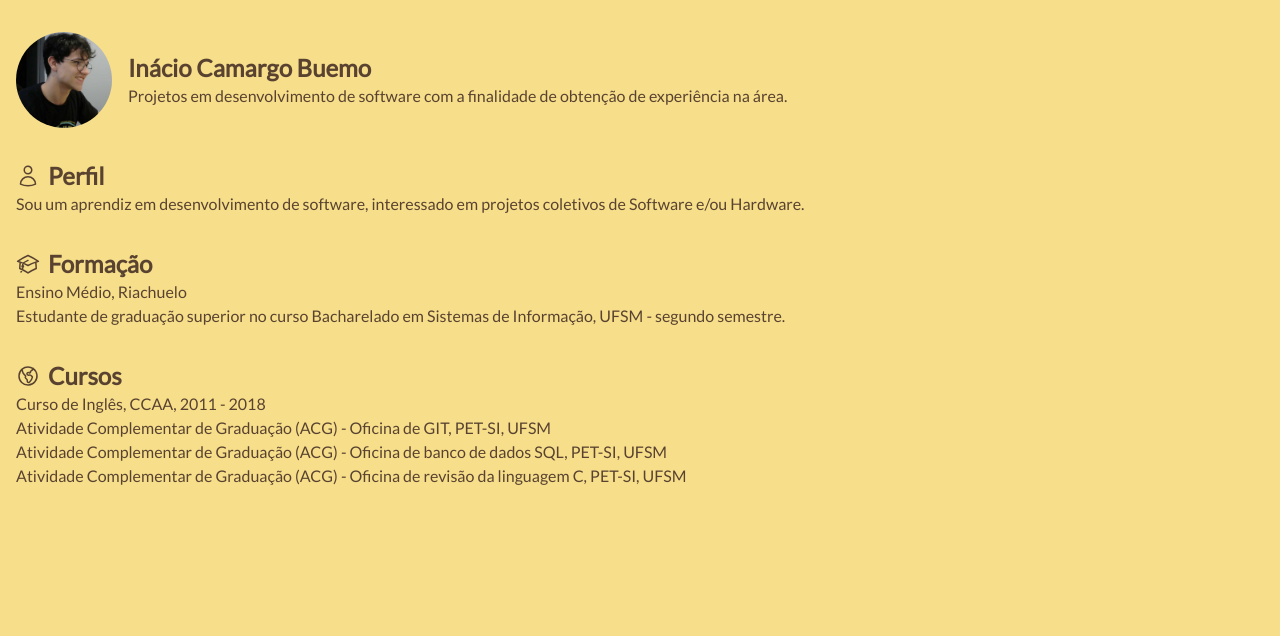
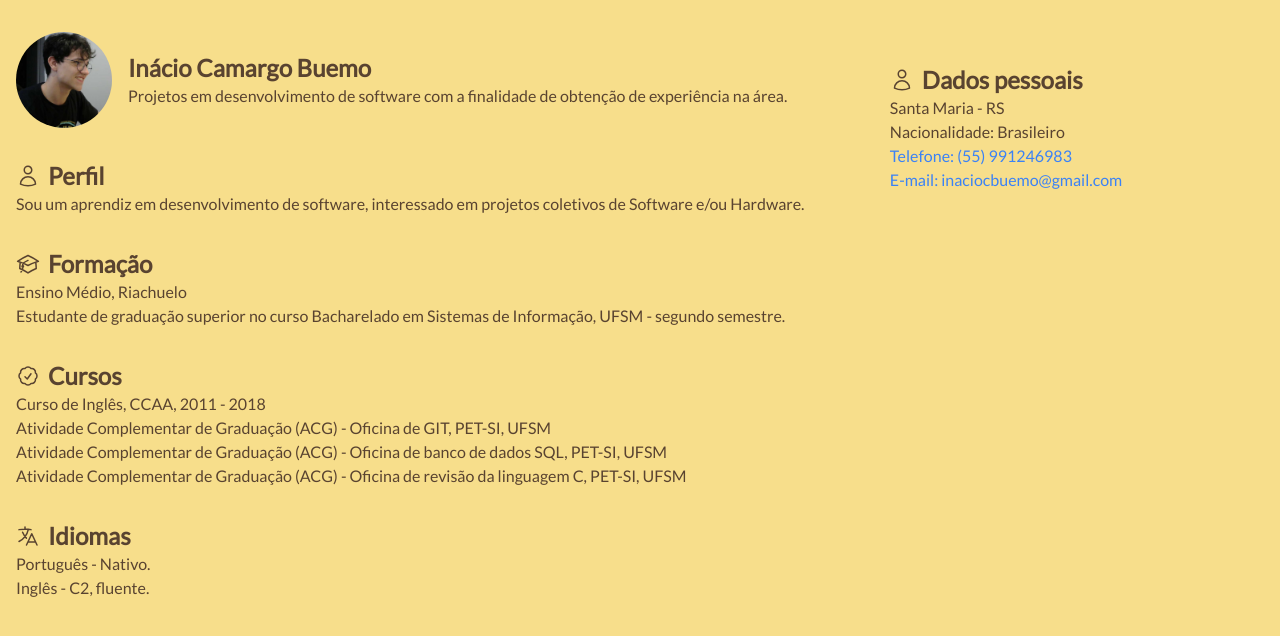
Before and after one commit to Inaciocb/Code-challenge-Zeit, a Next.js app: page / in a window 1280 px wide. Shown: the top 636 px of the page. Built offline with nearby package versions, Linux system fonts and the light colour scheme.

Commit message:
Adicionando seção à direita e corrigindo escala

```diff
--- a/app/page.tsx
+++ b/app/page.tsx
@@ -3,7 +3,8 @@ import React from 'react';
 const Curriculo: React.FC = () => {
   return (
     <div className="bg-yellow-200 min-h-screen text-brown-700">
-      <div className="container mx-auto px-4 py-8">
+      <div className="container mx-auto px-4 py-8 flex">
+        <div className="w-3/4">
           <div className="flex items-center">
             <div className="w-24 h-24 rounded-full overflow-hidden">
               <img src="./foto.jpeg" alt="Foto de Perfil" className="w-full h-full object-cover" />
@@ -79,7 +80,7 @@ const Curriculo: React.FC = () => {
                 className="w-6 h-6 mr-2"
               >
                 <path
-        d="M6.115 5.19l.319 1.913A6 6 0 008.11 10.36L9.75 12l-.387.775c-.217.433-.132.956.21 1.298l1.348 1.348c.21.21.329.497.329.795v1.089c0 .426.24.815.622 1.006l.153.076c.433.217.956.132 1.298-.21l.723-.723a8.7 8.7 0 002.288-4.042 1.087 1.087 0 00-.358-1.099l-1.33-1.108c-.251-.21-.582-.299-.905-.245l-1.17.195a1.125 1.125 0 01-.98-.314l-.295-.295a1.125 1.125 0 010-1.591l.13-.132a1.125 1.125 0 011.3-.21l.603.302a.809.809 0 001.086-1.086L14.25 7.5l1.256-.837a4.5 4.5 0 001.528-1.732l.146-.292M6.115 5.19A9 9 0 1017.18 4.64M6.115 5.19A8.965 8.965 0 0112 3c1.929 0 3.716.607 5.18 1.64"
+                  d="M9 12.75L11.25 15 15 9.75M21 12c0 1.268-.63 2.39-1.593 3.068a3.745 3.745 0 01-1.043 3.296 3.745 3.745 0 01-3.296 1.043A3.745 3.745 0 0112 21c-1.268 0-2.39-.63-3.068-1.593a3.746 3.746 0 01-3.296-1.043 3.745 3.745 0 01-1.043-3.296A3.745 3.745 0 013 12c0-1.268.63-2.39 1.593-3.068a3.745 3.745 0 011.043-3.296 3.746 3.746 0 013.296-1.043A3.746 3.746 0 0112 3c1.268 0 2.39.63 3.068 1.593a3.746 3.746 0 013.296 1.043 3.746 3.746 0 011.043 3.296A3.745 3.745 0 0121 12z"
                   strokeLinecap="round"
                   strokeLinejoin="round"
                 ></path>
@@ -97,9 +98,71 @@ const Curriculo: React.FC = () => {
             </p>
           </div>
 
+          <div className="my-8">
+            <h2 className="text-2xl font-bold flex items-center">
+              <svg
+                aria-hidden="true"
+                fill="none"
+                stroke="currentColor"
+                strokeWidth="1.5"
+                viewBox="0 0 24 24"
+                xmlns="http://www.w3.org/2000/svg"
+                className="w-6 h-6 mr-2"
+              >
+                <path
+                  d="M10.5 21l5.25-11.25L21 21m-9-3h7.5M3 5.621a48.474 48.474 0 016-.371m0 0c1.12 0 2.233.038 3.334.114M9 5.25V3m3.334 2.364C11.176 10.658 7.69 15.08 3 17.502m9.334-12.138c.896.061 1.785.147 2.666.257m-4.589 8.495a18.023 18.023 0 01-3.827-5.802"
+                  strokeLinecap="round"
+                  strokeLinejoin="round"
+                ></path>
+              </svg>
+              Idiomas
+            </h2>
+            <p className="text-brown-700">
+              Português - Nativo.
+              <br />
+              Inglês - C2, fluente.
+            </p>
+          </div>
+        </div>
+        <div className="w-1/3 ml-8">
+          <div className="my-8">
+            <h2 className="text-2xl font-bold flex items-center">
+              <svg
+                aria-hidden="true"
+                stroke="currentColor"
+                strokeWidth="1.5"
+                fill="none"
+                viewBox="0 0 24 24"
+                xmlns="http://www.w3.org/2000/svg"
+                className="w-6 h-6 mr-2"
+              >
+                <path
+                  d="M15.75 6a3.75 3.75 0 11-7.5 0 3.75 3.75 0 017.5 0zM4.501 20.118a7.5 7.5 0 0114.998 0A17.933 17.933 0 0112 21.75c-2.676 0-5.216-.584-7.499-1.632z"
+                  strokeLinecap="round"
+                  strokeLinejoin="round"
+                ></path>
+              </svg>
+              Dados pessoais
+            </h2>
+            <ul className="text-brown-700">
+              <li>
+                Santa Maria - RS
+              </li>
+              <li>
+                Nacionalidade: Brasileiro
+              </li>
+              <li>
+                <a href="https://wa.me/55991246983" className="text-blue-500 hover:underline">Telefone: (55) 991246983</a>
+              </li>
+              <li>
+                <a href="mailto:inaciocbuemo@gmail.com" className="text-blue-500 hover:underline">E-mail: inaciocbuemo@gmail.com</a>
+              </li>
+            </ul>
+          </div>
+        </div>
       </div>
     </div>
   );
-};
+}
 
 export default Curriculo;
```
Lines whose indentation alone changed are shown as unchanged.
